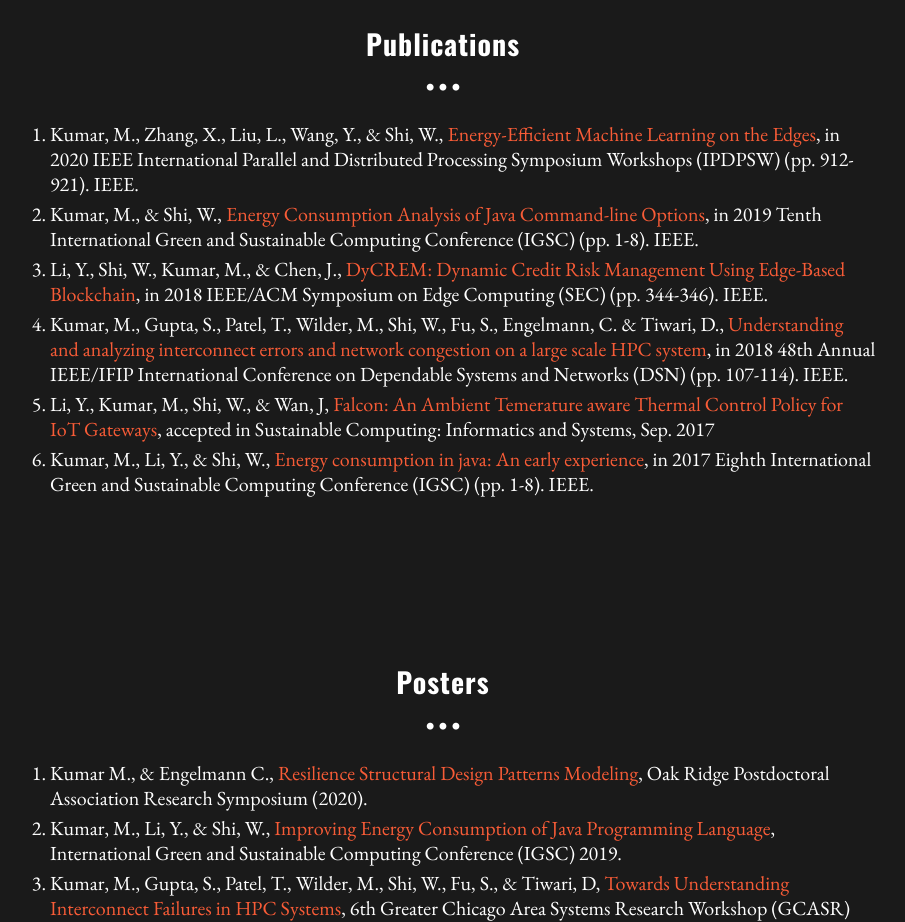
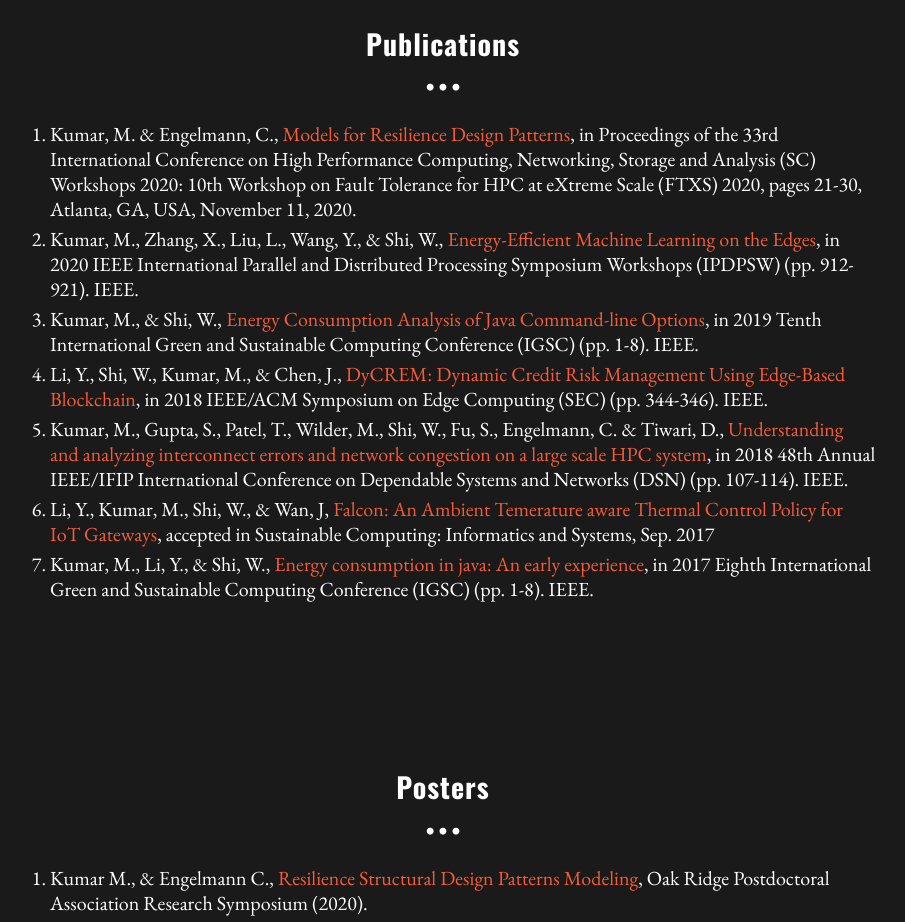
Before and after one commit to mohitkumar14/mohitkumar.github.io, a plain HTML site: page index.html in a window 1280 px wide. Shown: the part 1040-1962 px from the top of the page, without its empty margins (197-1102 px from the left). Drawn offline with nearby package versions, Linux system fonts and the light colour scheme.

Commit message:
Updated index.html

```diff
--- a/index.html
+++ b/index.html
@@ -97,6 +97,7 @@
 				<!-- INTRO INFORMATIO-->
 				<div class="col-lg-6 col-lg-offset-3">
 					<ol type="1">
+						<li>Kumar, M. & Engelmann, C., <a href="https://github.com/mohitkumar14/mohitkumar14.github.io/blob/master/assets/publications/kumar20models.pdf" target="_blank">Models for Resilience Design Patterns</a>, in Proceedings of the 33rd International Conference on High Performance Computing, Networking, Storage and Analysis (SC) Workshops 2020: 10th Workshop on Fault Tolerance for HPC at eXtreme Scale (FTXS) 2020, pages 21-30, Atlanta, GA, USA, November 11, 2020.</li>
   						<li>Kumar, M., Zhang, X., Liu, L., Wang, Y., & Shi, W., <a href="https://ieeexplore.ieee.org/document/9150337" target="_blank">Energy-Efficient Machine Learning on the Edges</a>, in 2020 IEEE International Parallel and Distributed Processing Symposium Workshops (IPDPSW) (pp. 912-921). IEEE.</li>
   						<li>Kumar, M., & Shi, W., <a href="https://ieeexplore.ieee.org/document/8957172" target="_blank">Energy Consumption Analysis of Java Command-line Options</a>, in 2019 Tenth International Green and Sustainable Computing Conference (IGSC) (pp. 1-8). IEEE.</li>
   						<li>Li, Y., Shi, W., Kumar, M., & Chen, J., <a href="https://ieeexplore.ieee.org/document/8567684" target="_blank">DyCREM: Dynamic Credit Risk Management Using Edge-Based Blockchain</a>, in 2018 IEEE/ACM Symposium on Edge Computing (SEC) (pp. 344-346). IEEE.</li>
```
